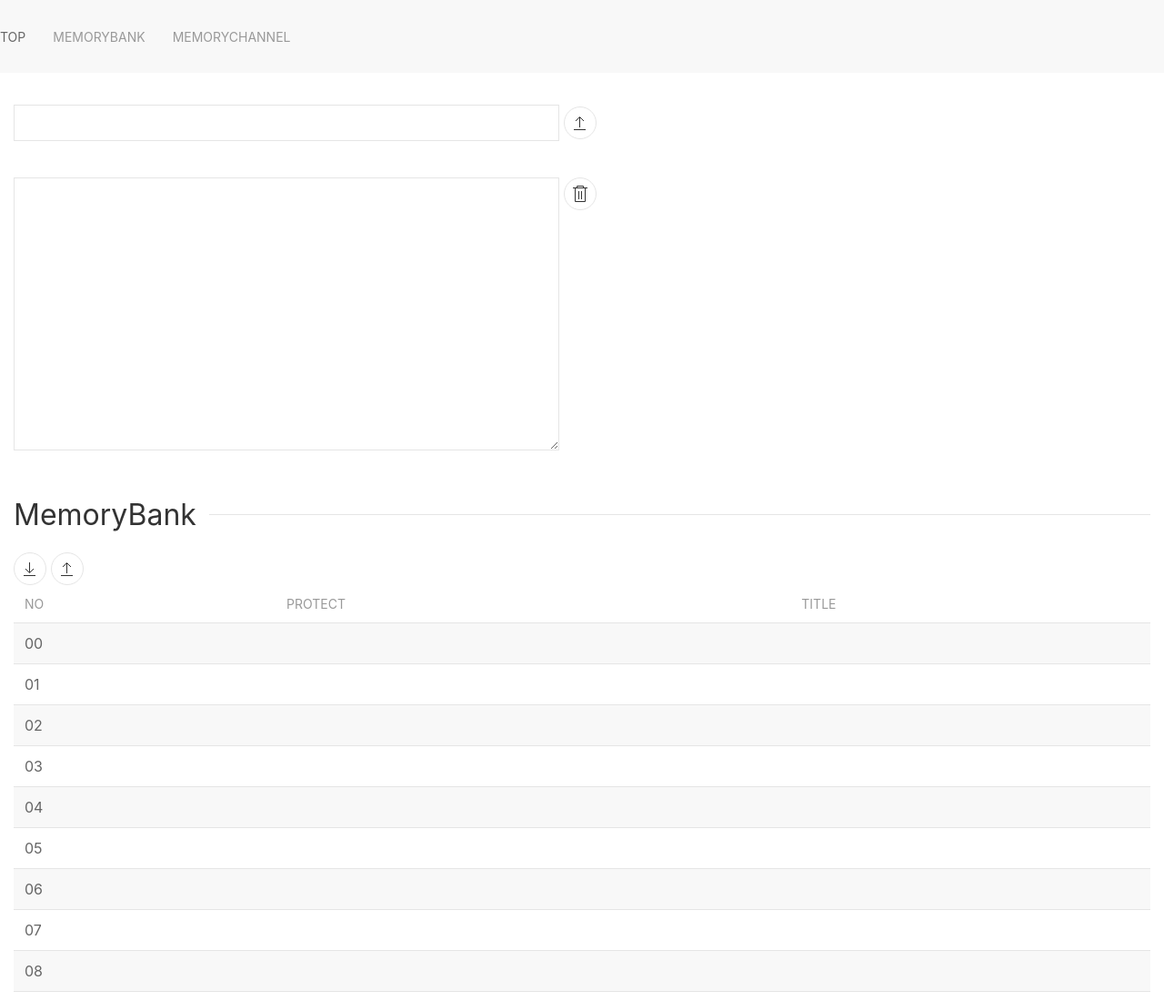
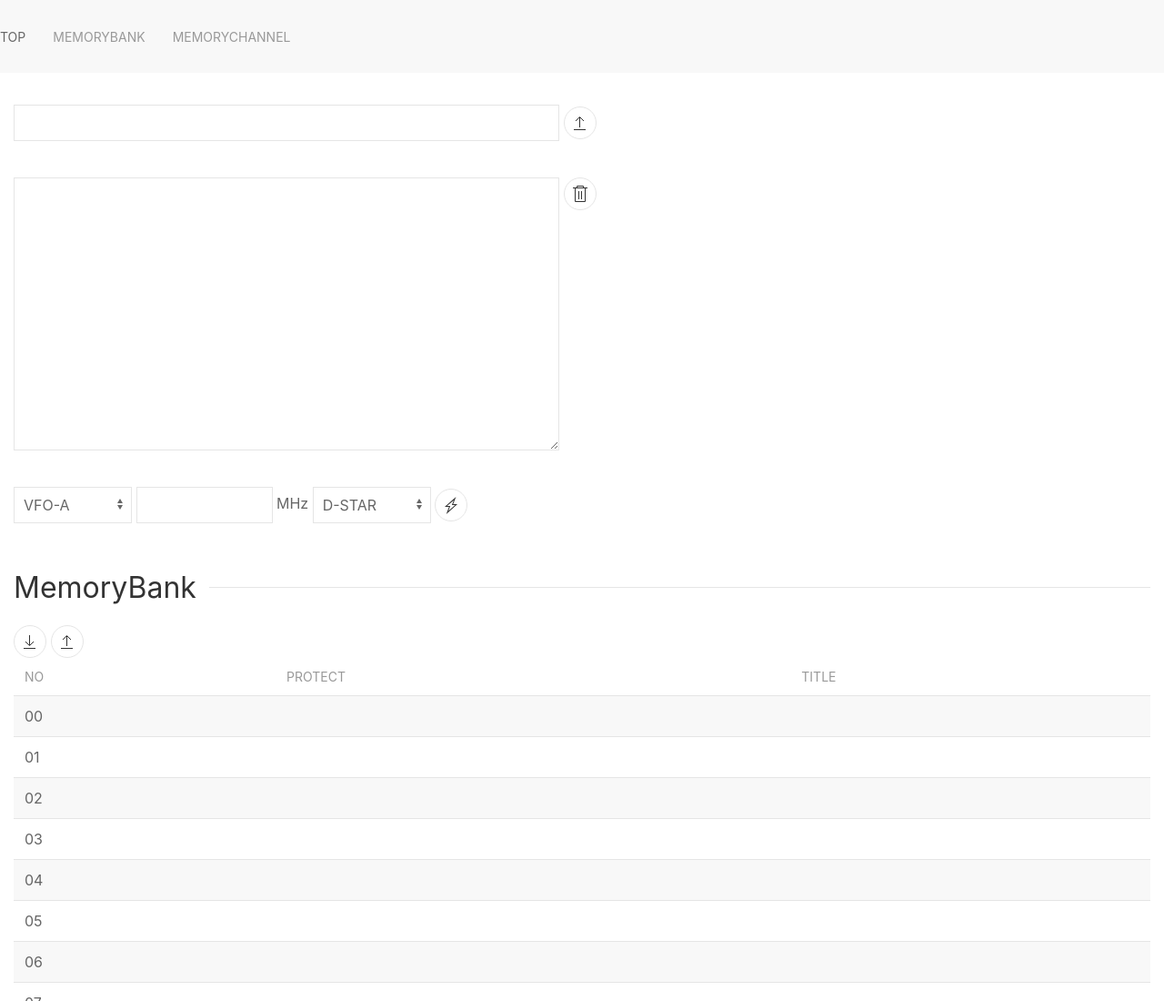
Before and after one commit to xxxkurosukexxx/AR-DV10_Tool, a website: page src/index.html in a window 1280 px wide. Shown: the top 1100 px of the page at 91% size. Drawn offline with nearby package versions, Linux system fonts and the light colour scheme.

Commit message:
add Listen

```diff
--- a/src/index.html
+++ b/src/index.html
@@ -33,6 +33,32 @@
             <div class="uk-section-xsmall">
                 <textarea id="receiveMessage" class="uk-textarea uk-width-xlarge uk-height-medium"></textarea>
                 <a class="uk-icon-button uk-button-default" uk-icon="trash" uk-tooltip="Clear" onclick="clearReceiveMessage()"></a>
+            </div>
+            <div class="uk-section-xsmall">
+                <select id="receiveVfo" class="uk-select uk-form-width-small">
+                    <option value="A">VFO-A</option>
+                    <option value="B">VFO-B</option>
+                    <option value="Z">VFO-Z</option>
+                </select>
+                <input type="text" id="receiveFrequency" class="uk-input uk-width-small"> MHz
+                <select id="receiveMode" class="uk-select uk-form-width-small">
+                    <option value="110">D-STAR</option>
+                    <option value="220">YAESU</option>
+                    <option value="330">ALINCO</option>
+                    <option value="440">D-CR/NXDN</option>
+                    <option value="550">P25</option>
+                    <option value="660">dPMR</option>
+                    <option value="770">DMR</option>
+                    <option value="880">T-DM</option>
+                    <option value="0F0">FM</option>
+                    <option value="0F1">AM</option>
+                    <option value="0F2">SAH</option>
+                    <option value="0F3">SAL</option>
+                    <option value="0F4">USB</option>
+                    <option value="0F5">LSB</option>
+                    <option value="0F6">CW</option>
+                </select>
+                <a class="uk-icon-button uk-button-default" uk-icon="bolt" uk-tooltip="Listen" onclick="listen()"></a>
             </div>
         </section>
 
--- a/src/index.js
+++ b/src/index.js
@@ -10,6 +10,25 @@ ws.onmessage = (e) => {
     } else if (e.data.startsWith('21MX') || e.data.startsWith('20MX')) {
         setMemoryChannelTable(e.data);
     }
+}
+
+async function listen() {
+    let _vfo, _frequency, _mode;
+    _vfo = $('#receiveVfo').val();
+    _frequency = $('#receiveFrequency').val();
+    _mode = $('#receiveMode').val();
+
+    if (_frequency == '') {
+        return;
+    }
+
+    if (_frequency.indexOf('.') === -1) {
+        _frequency += '.0';
+    }
+
+    send2('VF' + _vfo + ' RF' + _frequency);
+    send2('MD' + _mode);
+    send2('IF0');
 }
 
 function send() {
```
